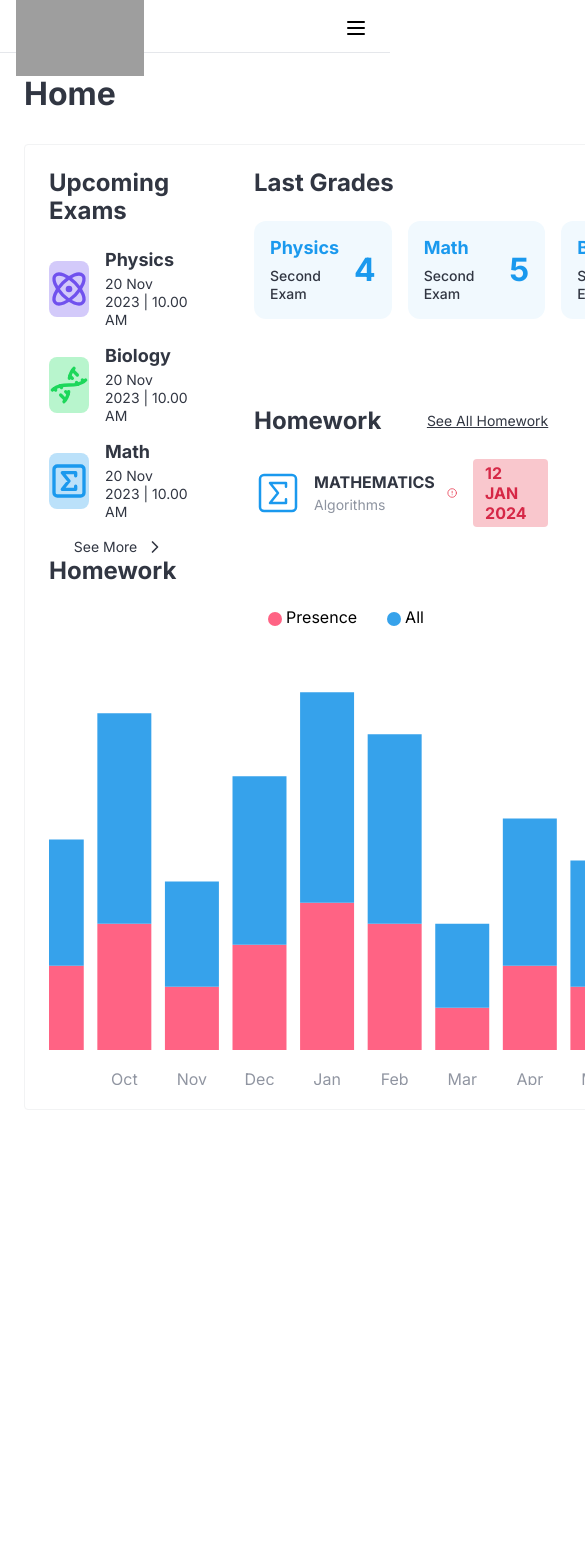
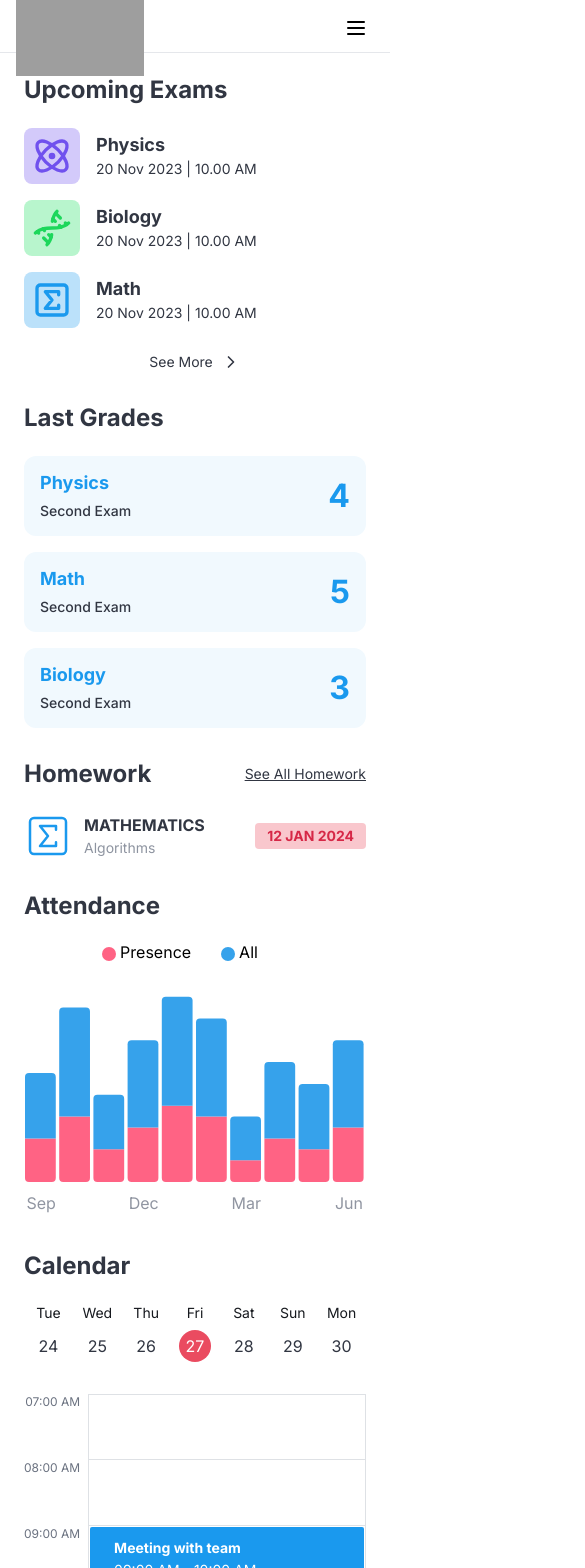
Before and after one commit to przemyslawrutkowski/gradebook, a React (Vite) app in the folder frontend/: page / in a window 390 px wide. Shown: the top 1568 px of the page, 585 px wide, since content can reach past the window. Before the commit the page ends 1142 px from the top, so only its background shows below. Built offline with nearby package versions, Linux system fonts and the light colour scheme; grey boxes are pictures that could not be loaded.

Commit message:
Added full responsiveness to dashboard page

```diff
--- a/frontend/src/components/BarChart.jsx
+++ b/frontend/src/components/BarChart.jsx
@@ -1,4 +1,4 @@
-import React from 'react';
+import React, { useState, useEffect } from 'react';
 import {
   BarChart,
   Bar,
@@ -24,27 +24,60 @@ const data = [
 ];
 
 const AttendanceChart = () => {
+  const [isMobile, setIsMobile] = useState(false);
+
+  useEffect(() => {
+    const handleResize = () => {
+      setIsMobile(window.innerWidth <= 600);
+    };
+
+    handleResize();
+    window.addEventListener('resize', handleResize);
+
+    return () => window.removeEventListener('resize', handleResize);
+  }, []);
+
   return (
-    <div style={{ width: '100%', height: 500 }}>
+    <div style={{ width: '100%', height: isMobile ? 300 : 500}}>
       <ResponsiveContainer width="100%" height="100%">
         <BarChart
           data={data}
           margin={{
             top: 20,
             right: 0,
-            left: -26,
-            bottom: 5
+            left: 0,
+            bottom: 8
           }}
+          barCategoryGap={isMobile ? 32 : 16}
         >
-          <XAxis dataKey="name" axisLine={false} tickLine={false} dy={16} tick={{ fill: '#9095a1' }} />
+          <XAxis
+            dataKey="name"
+            axisLine={false}
+            tickLine={false}
+            dy={isMobile ? 8 : 16}
+            interval={isMobile ? 2 : 0}
+            tick={{ fill: '#9095a1' }}
+          />
           <Tooltip />
           <Legend
             verticalAlign="top"
             iconType="circle"
             formatter={(value) => <span style={{ color: 'black', marginRight: '20px' }}>{value}</span>}
           />
-          <Bar dataKey="Presence" stackId="a" fill="#ff6384" />
-          <Bar dataKey="All" stackId="a" fill="#36a2eb" />
+          <Bar
+            dataKey="Presence"
+            stackId="a"
+            fill="#ff6384"
+            barSize={48}
+            radius={[0,0,4,4]}
+          />
+          <Bar
+            dataKey="All"
+            stackId="a"
+            fill="#36a2eb"
+            barSize={48}
+            radius={[4,4,0,0]}
+          />
         </BarChart>
       </ResponsiveContainer>
     </div>
--- a/frontend/src/components/Calendar.jsx
+++ b/frontend/src/components/Calendar.jsx
@@ -31,10 +31,10 @@ const Calendar = () => {
   const todayOffset = 0;
 
   return (
-    <div className='flex flex-col w-fit'>
+    <div className='flex flex-col w-full'>
       <p className="text-textBg-700 font-bold text-2xl mb-6">Calendar</p>
 
-      <div className="flex flex-nowrap gap-4">
+      <div className="flex flex-nowrap sm:gap-4">
         {[-3, -2, -1, 0, 1, 2, 3].map((offset) => {
           const currentDate = getDateWithOffset(offset);
           const currentDayOfWeek = currentDate.getDay();
@@ -44,12 +44,12 @@ const Calendar = () => {
           const isToday = offset === todayOffset;
 
           return (
-            <div key={offset} className="flex flex-col w-9 justify-center items-center gap-2">
+            <div key={offset} className="w-full flex flex-col justify-center items-center gap-2">
               <p className="text-textBg-900 text-sm">{dayName.slice(0, 3)}</p>
               <p
-                className={`h-8 w-8 text-base flex items-center justify-center cursor-pointer
+                className={`w-8 h-8 text-base flex items-center justify-center cursor-pointer
                 ${isSelected ? 'rounded-full bg-primary-500 text-textBg-100 focus:outline-none' : 'text-textBg-700 bg-textBg-100 border-none'}
-                ${isToday && !isSelected ? 'border border-primary-500 focus:outline-none' : 'focus:outline-none'}`}
+                ${isToday && !isSelected ? 'w-8 border border-primary-500 focus:outline-none' : 'focus:outline-none'}`}
                 onClick={() => setSelectedOffset(offset)}
               >
                 {dayNumber}
@@ -59,12 +59,16 @@ const Calendar = () => {
         })}
       </div>
 
-      <div className="mt-8 max-w-sm">
-        <div className="grid grid-rows-[repeat(11,66px)] text-left">
+      <div className="w-full sm:w-full mt-8 max-w-full overflow-x-auto">
+        <div className="grid grid-cols-[auto,1fr] grid-rows-[repeat(11,66px)] w-full">
           {['07:00 AM', '08:00 AM', '09:00 AM', '10:00 AM', '11:00 AM', '12:00 PM', '01:00 PM', '02:00 PM', '03:00 PM', '04:00 PM', '05:00 PM'].map(
             (time, idx) => (
-              <div key={idx} className={`${idx > 0 ? 'border-x border-b' : 'border'} border-textBg-300 relative p-[1px]`}>
-                <span className="text-gray-500 text-xs absolute -left-16">{time}</span>
+              <>
+                <div key={`time-${idx}`} className="flex justify-end pr-2 sm:pr-4 text-gray-500 text-xs">
+                  {time}
+                </div>
+
+                <div key={`event-${idx}`} className={`relative p-[1px] ${idx > 0 ? 'border-x border-b' : 'border'} border-textBg-300`}>
                   {eventsData
                     .filter(event => event.dateOffset === selectedOffset)
                     .filter(event =>
@@ -90,6 +94,7 @@ const Calendar = () => {
                       );
                     })}
                 </div>
+              </>
             )
           )}
         </div>
--- a/frontend/src/components/ExamCard.jsx
+++ b/frontend/src/components/ExamCard.jsx
@@ -1,5 +1,7 @@
 /* eslint-disable react/prop-types */
-const ExamCard = ({icon,className, title, date}) => {
+const ExamCard = ({icon,className, title, date, time}) => {
+
+    const sufix = " | ";
 
     return (
         <div className="flex items-center w-fit gap-4">
@@ -8,7 +10,11 @@ const ExamCard = ({icon,className, title, date}) => {
             </div>
             <div className="flex flex-col gap-1">
                 <p className="text-textBg-700 text-lg font-bold">{title}</p>
-                <p className="text-textBg-700 text-sm">{date}</p>
+                <div className="flex lg:flex-col xl:flex-row">
+                    <p className="text-textBg-700 text-sm">{date}</p>
+                    <span className="mx-1 text-textBg-700 text-sm lg:hidden xl:block">|</span>
+                    <p className="text-textBg-700 xl:text-textBg-700 lg:text-textBg-500 text-sm lg:text-xs xl:text-sm">{time}</p>
+                </div>
             </div>
         </div>
   );
--- a/frontend/src/components/HomeworkCard.jsx
+++ b/frontend/src/components/HomeworkCard.jsx
@@ -13,9 +13,9 @@ const HomeworkCard = () => {
         </div>
       </div>
       <div className="flex items-center gap-4">
-          <CircleAlert size={20} color="#EB4C60"/>
+          <CircleAlert size={20} color="#EB4C60" className='hidden sm:block'/>
           <div className="bg-primary-200 rounded px-3 py-1">
-            <p className="text-primary-600 font-bold text-base">12 JAN 2024</p>
+            <p className="text-primary-600 font-bold text-sm text-center">12 JAN 2024</p>
           </div>
       </div>
     </div>
--- a/frontend/src/components/PageTitle.jsx
+++ b/frontend/src/components/PageTitle.jsx
@@ -1,6 +1,6 @@
 /* eslint-disable react/prop-types */
 export default function PageTitle({text}){
     return (
-        <p className={`text-textBg-700 text-3xl font-bold mb-8 mt-4 lg:mt-1`}>{text}</p>
+        <p className={`text-textBg-700 text-3xl font-bold mb-8 mt-4 lg:mt-1 hidden sm:block`}>{text}</p>
     );
 }
--- a/frontend/src/pages/Home.jsx
+++ b/frontend/src/pages/Home.jsx
@@ -3,7 +3,7 @@ import React from "react";
 import PageTitle from '../components/PageTitle';
 import Calendar from "../components/Calendar";
 import ExamCard from "../components/ExamCard";
-import {Atom, Calculator, ChevronRight, CircleAlert, Dna, SquareSigma} from 'lucide-react'
+import {Atom, Calculator, ChevronRight, CircleAlert, Dna, SquareSigma} from 'lucide-react';
 import GradeCard from "../components/GradeCard";
 import AttendanceChart from "../components/BarChart";
 import HomeworkCard from "../components/HomeworkCard";
@@ -12,34 +12,37 @@ export function Home() {
   return (
     <main className="flex-1 mt-12 lg:mt-0 lg:ml-64 pt-3 pb-8 px-6 sm:px-8">
       <PageTitle text="Home"/>
-        <div className="flex justify-between border border-solid rounded border-textBg-200 p-6 sm:p-8 gap-8">
-
-          <div className="flex flex-col w-full justify-between">
-            <div className="flex gap-16 w-full h-fit">
-              <div className="w-fit">
-                <p className="text-textBg-700 font-bold text-2xl mb-6">Upcoming Exams</p>
-                <div className="flex flex-col gap-4 mb-4">
-                  <ExamCard title="Physics" date="20 Nov 2023 | 10.00 AM" className="bg-[#d3cafa]" icon={<Atom size={40} color="#7051EE"/>}/>
-                  <ExamCard title="Biology" date="20 Nov 2023 | 10.00 AM" className="bg-[#b8f5cd]" icon={<Dna size={40} color="#1dd75b"/>}/>
-                  <ExamCard title="Math" date="20 Nov 2023 | 10.00 AM" className="bg-[#bbe1fa]" icon={<SquareSigma size={40} color="#1A99EE"/>}/>
+      <div className="flex flex-col 2xl:flex-row justify-between sm:border sm:border-solid sm:rounded sm:border-textBg-200 sm:p-8 gap-8 2xl:gap-16">
+        <div className="flex flex-col w-full justify-between gap-8">
+          <div className="flex flex-col lg:flex-row gap-8 2xl:gap-16 w-full">
+            {/* Upcoming Exams */}
+            <div className="lg:w-auto lg:flex-shrink-0">
+              <p className="text-textBg-700 font-bold text-2xl mt-4 sm:mt-0 mb-6">Upcoming Exams</p>
+              <div className="flex flex-wrap lg:flex-col gap-y-4 gap-x-8 mb-4">
+                <ExamCard title="Physics" date="20 Nov 2023" time="10.00 AM" className="bg-[#d3cafa]" icon={<Atom size={40} color="#7051EE"/>}/>
+                <ExamCard title="Biology" date="20 Nov 2023" time="10.00 AM" className="bg-[#b8f5cd]" icon={<Dna size={40} color="#1dd75b"/>}/>
+                <ExamCard title="Math" date="20 Nov 2023" time="10.00 AM" className="bg-[#bbe1fa]" icon={<SquareSigma size={40} color="#1A99EE"/>}/>
               </div>
-                <div className="flex items-center justify-center gap-2">
+              <div className="flex items-center justify-center gap-2 pt-2 lg:pt-0">
                 <p className="text-textBg-700 text-sm hover:cursor-pointer">See More</p>
                 <ChevronRight color="#323743" size={20}/>
               </div>
             </div>
 
-              <div className="flex flex-col justify-between gap-8 flex-grow">
+            {/* Last Grades and Homework */}
+            <div className="flex flex-col flex-grow gap-8">
+              {/* Last Grades */}
               <div>
                 <p className="text-textBg-700 font-bold text-2xl mb-6">Last Grades</p>
-                  <div className="flex w-full gap-4">
+                <div className="flex flex-col sm:flex-row w-full gap-4">
                   <GradeCard title="Physics" subtitle="Second Exam" grade={4} bgColor="bg-[#f1f9fe]" textColor="text-[#1A99EE]" />
                   <GradeCard title="Math" subtitle="Second Exam" grade={5} bgColor="bg-[#f1f9fe]" textColor="text-[#1A99EE]" />
                   <GradeCard title="Biology" subtitle="Second Exam" grade={3} bgColor="bg-[#f1f9fe]" textColor="text-[#1A99EE]" />
                 </div>
               </div>
 
-                <div className="flex gap-16">
+              <div className="flex flex-col sm:flex-row gap-8">
+                {/* Homework */}
                 <div className="flex-1">
                   <div className="flex items-center justify-between mb-6">
                     <p className="text-textBg-700 font-bold text-2xl">Homework</p>
@@ -47,26 +50,21 @@ export function Home() {
                   </div>
                   <HomeworkCard />
                 </div>
-
-                  <div>
-                    <p className="text-textBg-700 font-bold text-2xl mb-6">Study</p>
-                    <div className="flex items-center justify-center border border-textBg-300 rounded px-6 py-3">
-                      <p className="text-textBg-700 font-medium">103 days left</p>
               </div>
             </div>
           </div>
-              </div>
-            </div>
-            <div>
-              <p className="text-textBg-700 font-bold text-2xl">Homework</p>
+
+          {/* Attendance Chart */}
+          <div className="">
+            <p className="text-textBg-700 font-bold text-2xl">Attendance</p>
             <AttendanceChart />
           </div>
         </div>
 
-          <div className="flex justify-end ml-20">
+        {/* Calendar */}
+        <div className="flex justify-end">
           <Calendar />
         </div>
-
       </div>
     </main>
   );
```
Lines whose indentation alone changed are shown as unchanged.
